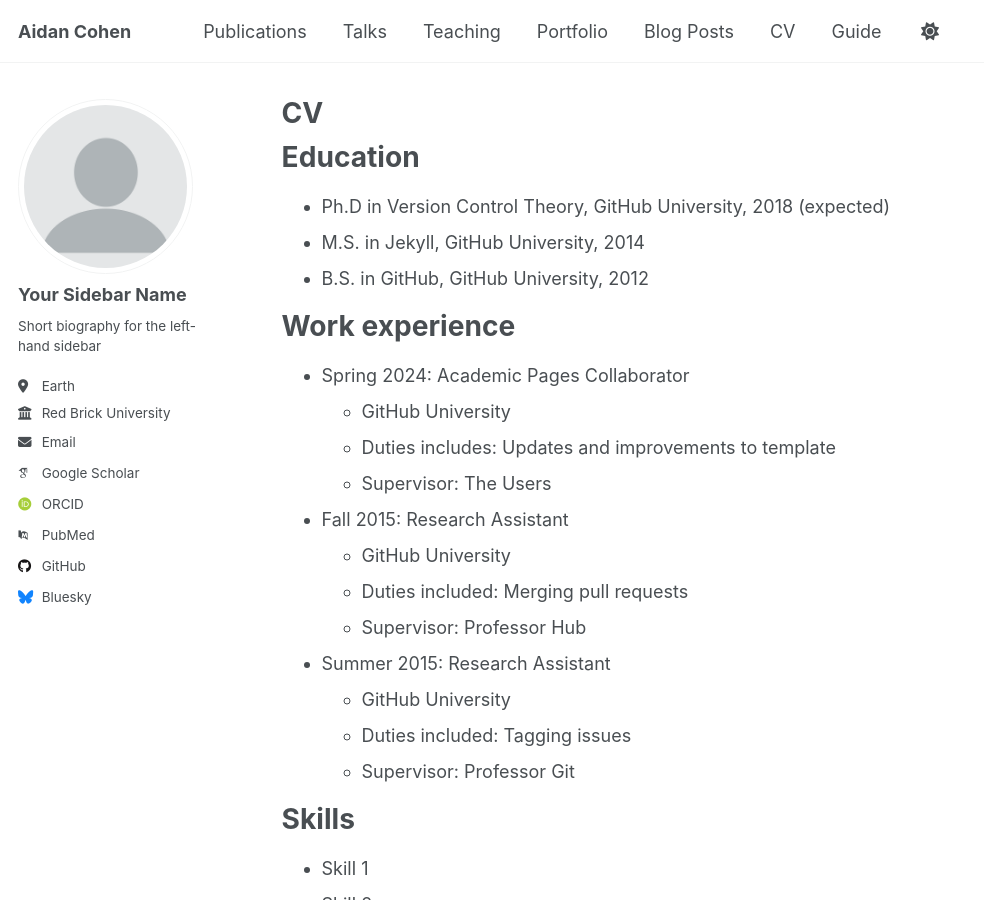
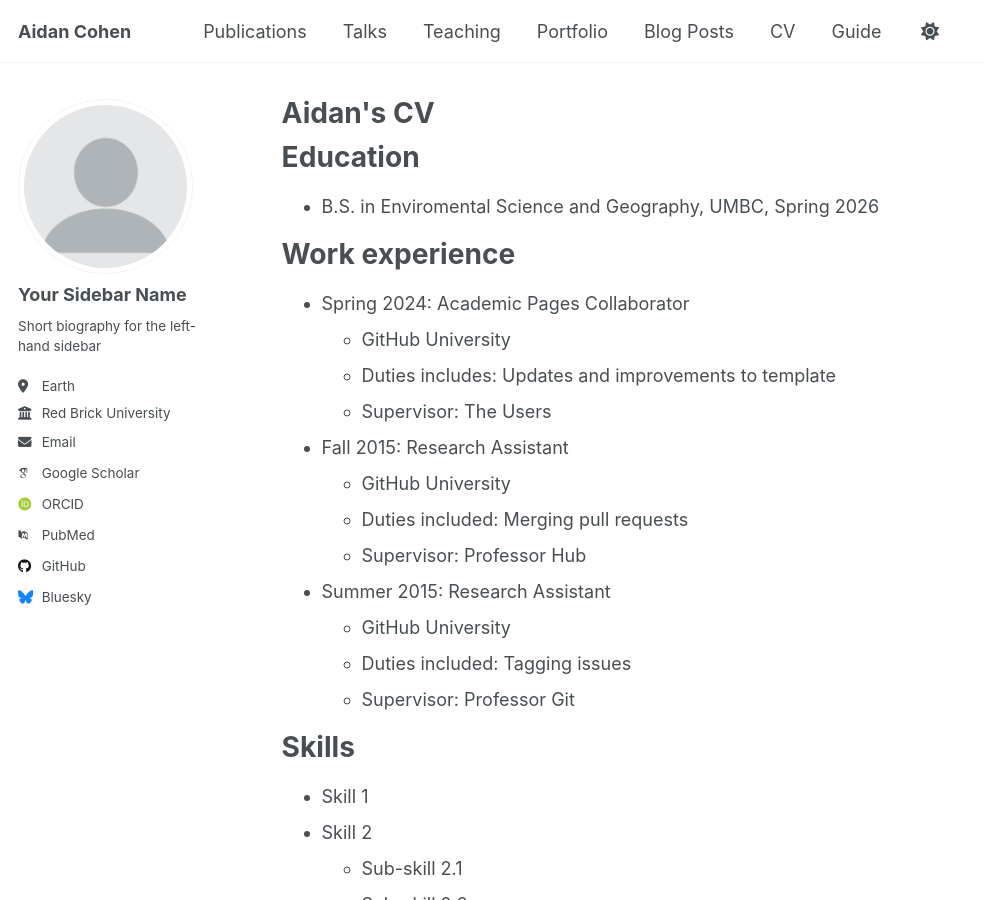
Before and after one commit to acohen10-svg/acohen10.github.io, a Jekyll site: the page built from _pages/cv.md, in a window 1280 px wide and 900 px high. Shown: the whole window, without its empty margins (0-984 px from the left). Built offline with Jekyll 4.4.1, drawn with Linux system fonts in a browser that asks for light colours; some web fonts are replaced; a script that is not in the unit is left out.

Commit message:
Update one cv.md
Changed title and added education. More changes to come

```diff
--- a/_pages/cv.md
+++ b/_pages/cv.md
@@ -1,6 +1,6 @@
 ---
 layout: archive
-title: "CV"
+title: "Aidan's CV"
 permalink: /cv/
 author_profile: true
 redirect_from:
@@ -11,9 +11,7 @@ redirect_from:
 
 Education
 ======
-* Ph.D in Version Control Theory, GitHub University, 2018 (expected)
-* M.S. in Jekyll, GitHub University, 2014
-* B.S. in GitHub, GitHub University, 2012
+* B.S. in Enviromental Science and Geography, UMBC, Spring 2026
 
 Work experience
 ======
```
